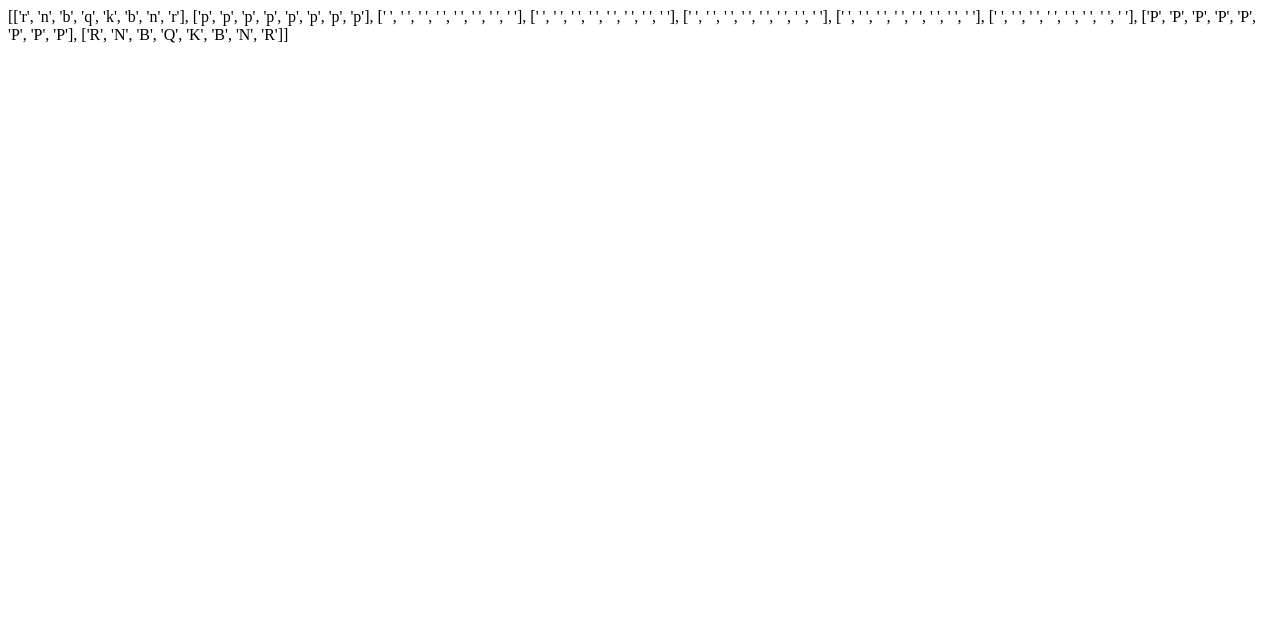
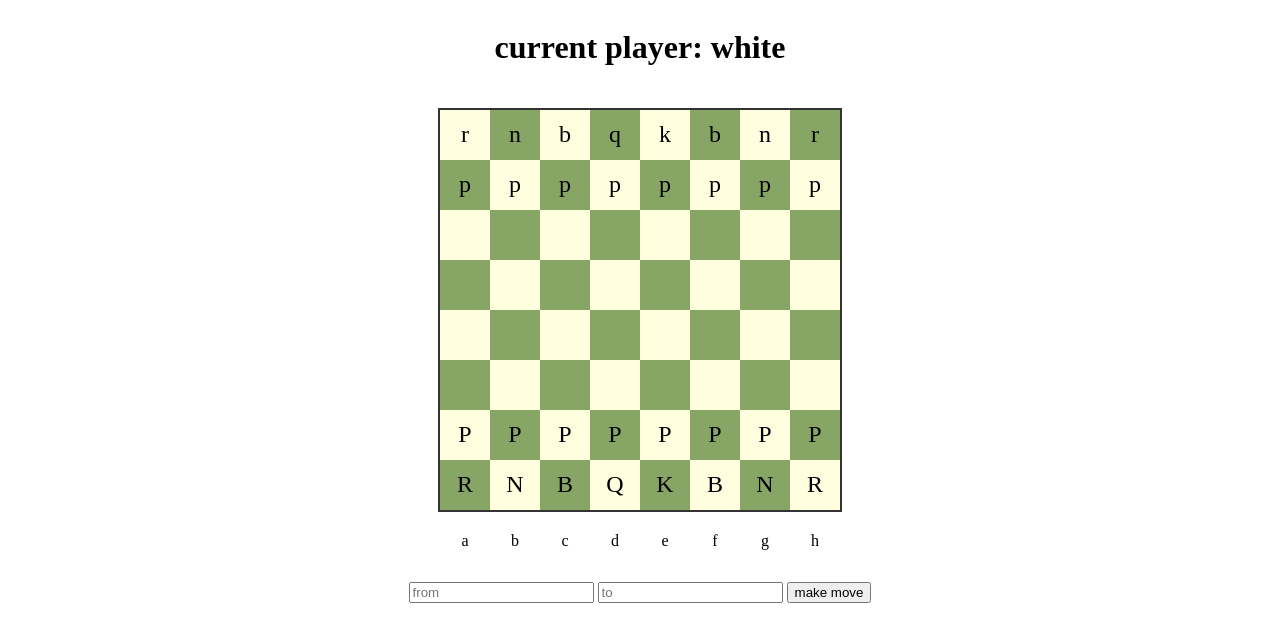
Before and after one commit to pullasuti87/chess_game, a Flask app: page / in a window 1280 px wide. Shown: the top 642 px of the page. Run offline with Flask 3, Linux system fonts and the light colour scheme.

Commit message:
small_progress

```diff
--- a/app.py
+++ b/app.py
@@ -12,7 +12,6 @@ def init_board():
         [" ", " ", " ", " ", " ", " ", " ", " "],
         [" ", " ", " ", " ", " ", " ", " ", " "],
         [" ", " ", " ", " ", " ", " ", " ", " "],
-        [" ", " ", " ", " ", " ", " ", " ", " "],
         ["P", "P", "P", "P", "P", "P", "P", "P"],
         ["R", "N", "B", "Q", "K", "B", "N", "R"],
     ]
@@ -21,7 +20,12 @@ def init_board():
 
 @app.route("/")
 def home():
-    return render_template("index.html", board=init_board())
+    return render_template("index.html", board=init_board(), current_player="white")
+
+
+@app.route("/move", methods=['POST'])
+def move():
+    return "HELLO"
 
 
 if __name__ == "__main__":
--- a/templates/index.html
+++ b/templates/index.html
@@ -5,11 +5,84 @@
     <meta charset="UTF-8">
     <meta name="viewport" content="width=device-width, initial-scale=1.0">
     <title>chess game</title>
+    <style>
+        body {
+            display: flex;
+            justify-content: center;
+            align-items: center;
+            flex-direction: column;
+        }
+
+        .chess-board {
+            border: 2px solid #333;
+            margin: 20px;
+            display: inline-block;
+        }
+
+        .row {
+            display: flex;
+        }
+
+        .square {
+            width: 50px;
+            height: 50px;
+            display: flex;
+            align-items: center;
+            justify-content: center;
+            font-size: 24px;
+        }
+
+        .white {
+            background-color: #ffffdf;
+        }
+
+        .black {
+            background-color: #87a665;
+        }
+
+        .letters {
+            display: flex;
+        }
+
+        .letter {
+            width: 50px;
+            height: 50px;
+            display: flex;
+            justify-content: center;
+        }
+    </style>
+
 </head>
 
 <body>
 
-    <div class="chess">{{board}}</div>
+    <h1>current player: {{current_player}}</h1>
+
+
+    <div class="chess-board">
+        {% for i in range(8) %}
+        <div class="row">
+            {% for j in range(8) %}
+            {% set color = 'white' if (i + j) % 2 == 0 else 'black' %}
+            <div class="square {{ color  }}">
+                {{board[i][j]}}
+            </div>
+            {% endfor %}
+        </div>
+        {% endfor %}
+    </div>
+
+    <div class="letters">
+        {% for i in "abcdefgh" %}
+        <div class="letter">{{ i }}</div>
+        {% endfor %}
+    </div>
+
+    <form action="/move" method="POST">
+        <input type="text" name="from" placeholder="from" required>
+        <input type="text" name="to" placeholder="to" required>
+        <button type="submit">make move</button>
+    </form>
 </body>
 
 </html>
```
